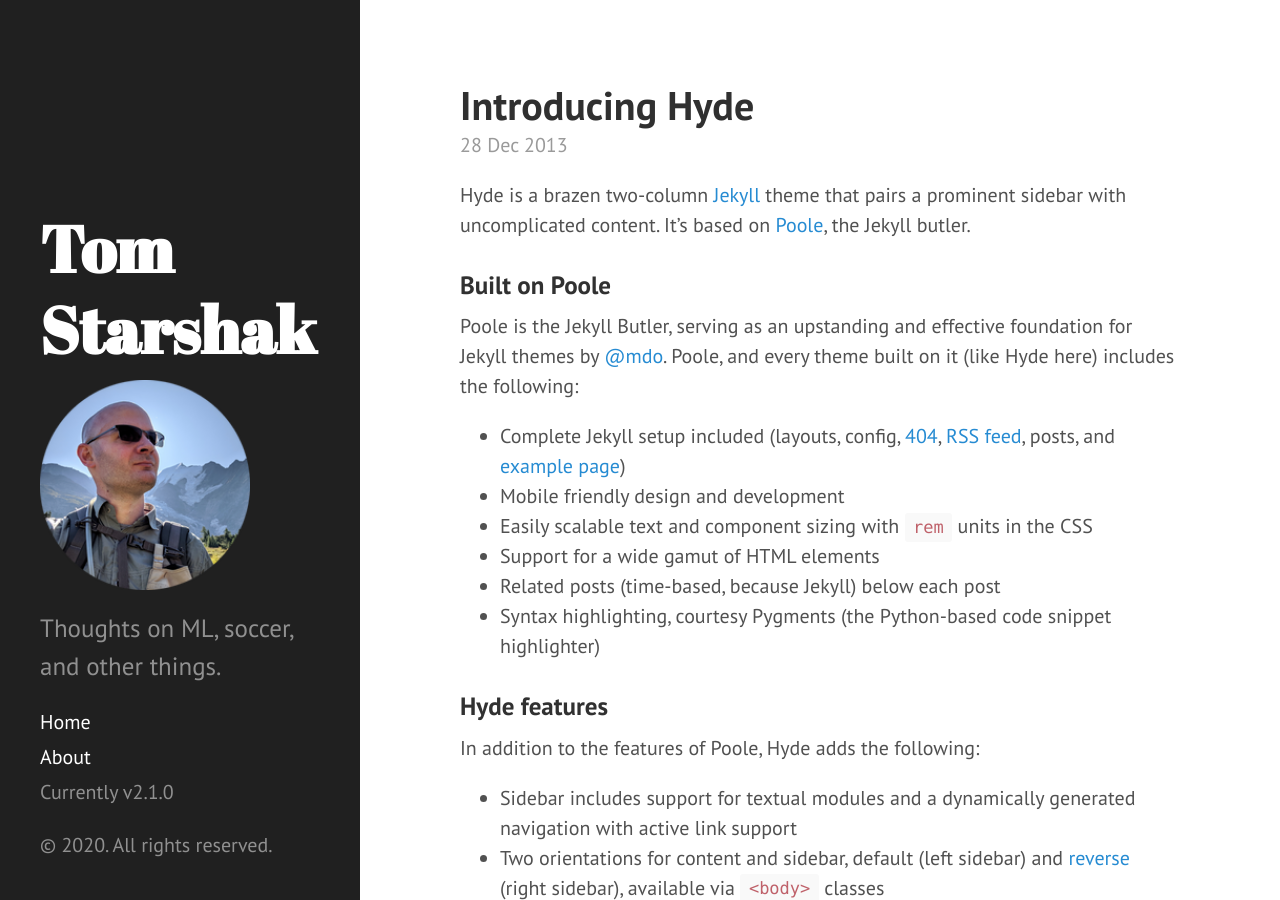
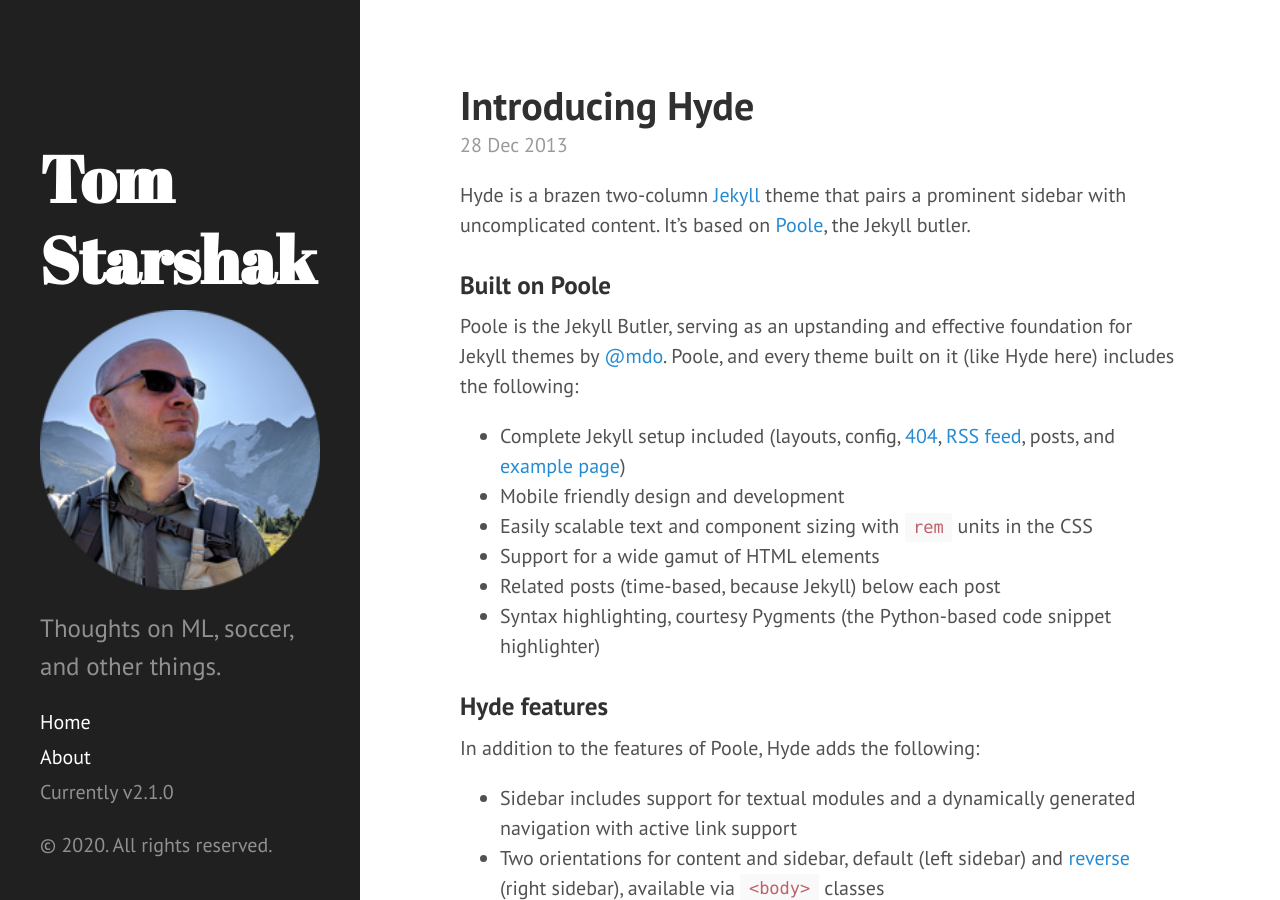
Before and after one commit to TomStarshak/TomStarshak.github.io, a Jekyll site: the page built from index.html, in a window 1280 px wide and 900 px high. Built offline with Jekyll 4.4.1, drawn with Linux system fonts in a browser that asks for light colours; the list of posts is cut into pages by our own code.

Commit message:
Update sidebar.html

```diff
--- a/_includes/sidebar.html
+++ b/_includes/sidebar.html
@@ -6,8 +6,7 @@
           {{ site.title }}
         </a>
       </h1>
-	  <p style="text-align:center;"><img src="public\circle-cropped.png" alt="selfie" width = 75%></p>
-	  <!-- <img src='public\circle-cropped.png' alt = 'Selfie' width=100%> -->
+	  <img src='public\circle-cropped.png' alt = 'Selfie' width=100%>
       <p class="lead">{{ site.description }}</p>
     </div>
 
```
